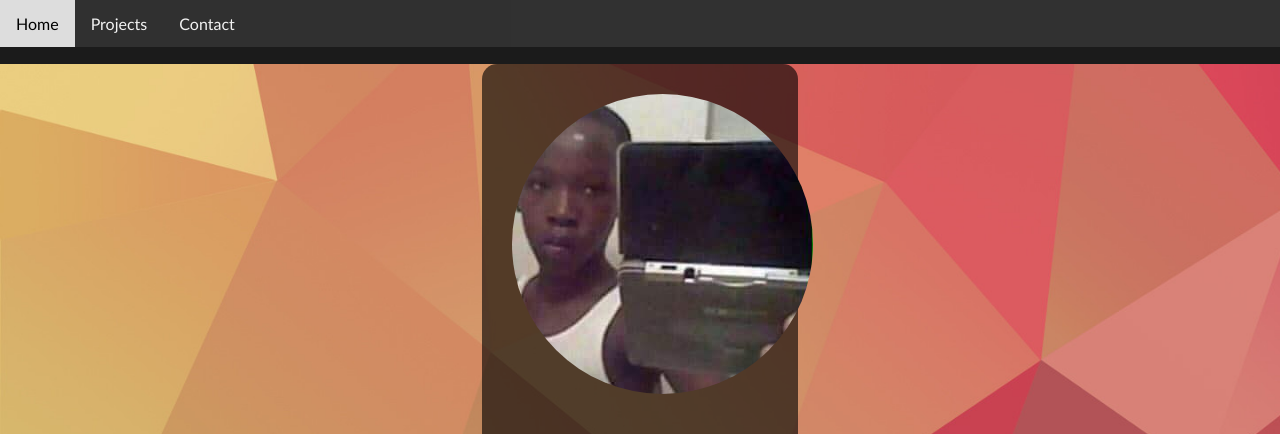
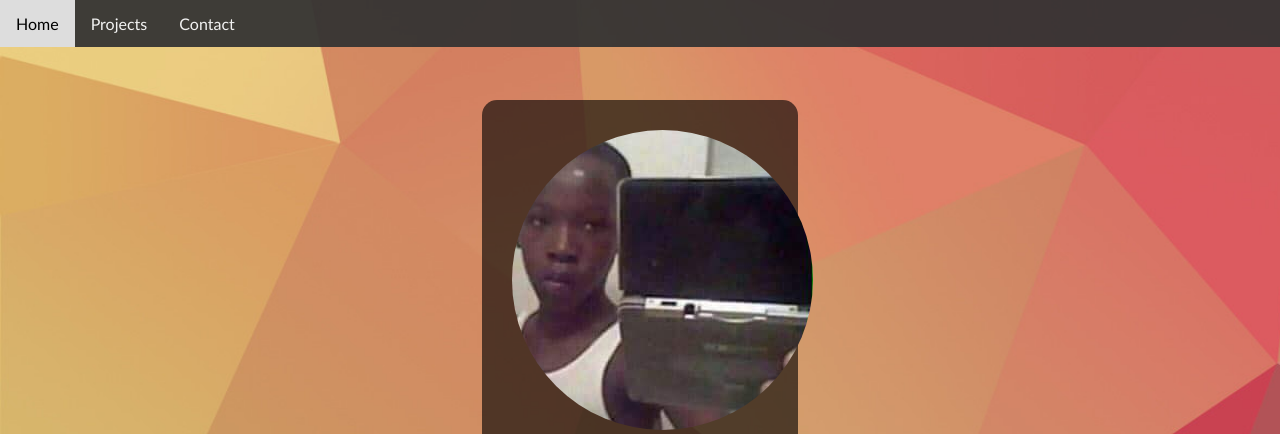
Before and after one commit to carb0nated/my-site, a plain HTML site: page index.html in a window 1280 px wide. Shown: the top 434 px of the page. Drawn offline with nearby package versions, Linux system fonts and the light colour scheme.

Commit message:
Fixed black bar at the top

```diff
--- a/index.html
+++ b/index.html
@@ -20,13 +20,13 @@
                 <a class="scroll" href="#contact">Contact</a>
             </div>
 
+            <section class="main-details">
                 <div class="home" id="home">
                     <img src="dp.jpg" alt="" class="home-img">
                         <h1>Fouad Khalaf</h1>
                         <h5>2nd Year Software Engineering Student</h5>
                         <p>Description here.</p>
                     </div>
-
                 <div class="social" id="social">
                     <ul>
                         <li><a href="http://github.com/carb0nated"><i class="fa fa-github-square" aria hidden="true"></i></a></li>
@@ -35,6 +35,7 @@
                         <li><a href="mailto:fouadnouri@outlook.com"><i class="fa fa-envelope-square" aria hidden="true"></i></a></li>
                     </ul>
                 </div>
+            </section>
         </section>
 
 
--- a/style.css
+++ b/style.css
@@ -15,7 +15,6 @@ section {
 }
 
 .top{
-    padding-top: 0px;
     background: url(bg1.jpg) no-repeat;
     background-size: cover;
     background-repeat: no-repeat;
@@ -25,6 +24,10 @@ section {
 
 
 /*************** HOME SECTION ***************/
+.main-details {
+    padding-top: 100px;
+}
+
 .home{
     width: 20%;
     height: 20%;
@@ -33,7 +36,7 @@ section {
     padding: 30px;
     text-align: center;
     margin: auto;
-    margin-top: 5%;
+    margin-top: 0%;
     color: white;
     font-family: 'Gill Sans', 'Trebuchet MS', 'sans-serif', 'Calibri';
     font-size: 20px;
@@ -151,7 +154,7 @@ ul{
 }
 
 .proj-img{
-    border-radius: 100%;
+    border-radius: 50%;
 }
 
 .proj1 {
@@ -211,7 +214,6 @@ ul{
     top: 0; /* Position the navbar at the top of the page */
     width: 100%; /* Full width */
     font-family: 'Gill Sans', 'Gill Sans MT', Calibri, 'Trebuchet MS', sans-serif;
-    padding-bottom: 0px;
 }
 
 .navbar a {
```
Lines whose indentation alone changed are shown as unchanged.
